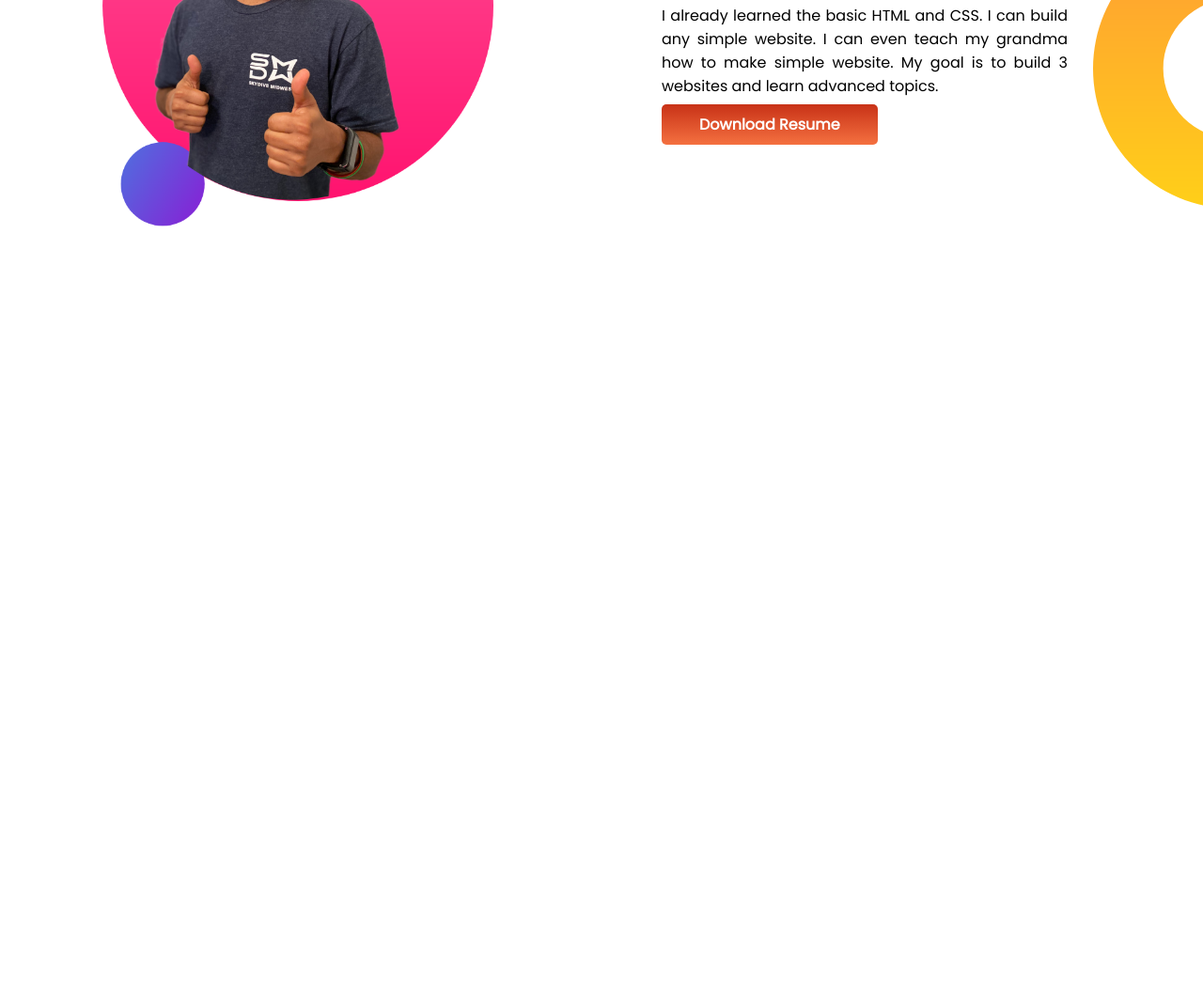
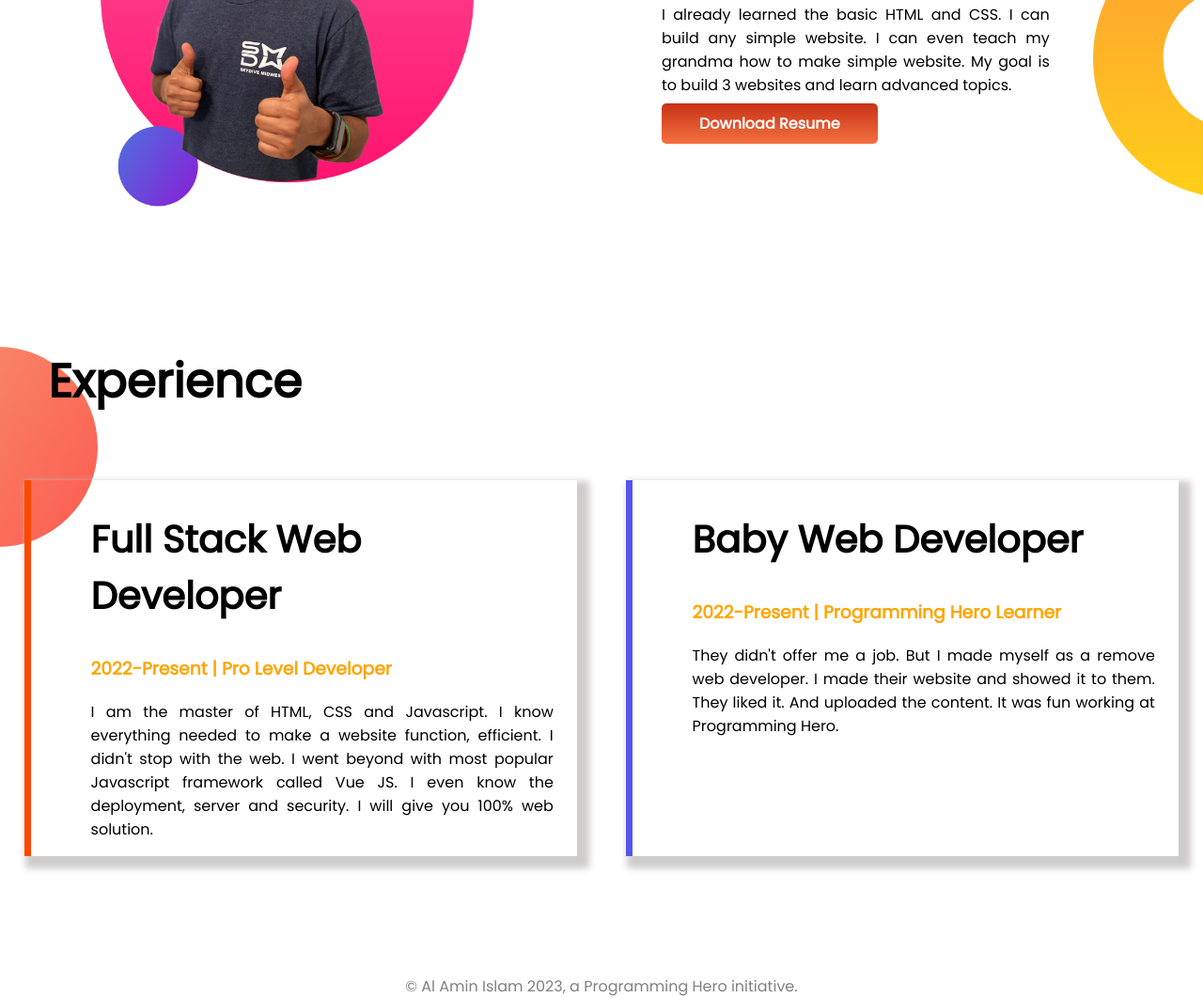
Before and after one commit to Al-Amin08/portfolio, a plain HTML site: page index.html in a window 1280 px wide. Shown: the part 766-1828 px from the top of the page at 94% size. Before the commit the page ends 1114 px from the top, so only its background shows below. Drawn offline with Linux system fonts and the light colour scheme.

Commit message:
final touch

```diff
--- a/index.html
+++ b/index.html
@@ -13,7 +13,7 @@
 </head>
 
 <body>
-    <section class="top-banner">
+    <section class="top-banner flexible">
         <div class="half-width">
             <h1>Welcome To</h1>
             <h1><span class="orange">Al Amin's</span> World!!! </h1>
@@ -31,7 +31,7 @@
 
 
 
-    <section class="side-banner">
+    <section class="side-banner flexible">
         <div class="half-width"><img src="images/jhankar2.png" alt=""></div>
         <div class="half-width">
             <h1>Dream Big</h1>
@@ -42,8 +42,45 @@
             <a class="link-button" href="" target="_blank">Download Resume</a>
 
         </div>
+    </section>
+
+    <section class="back-img">
+        <h1 style="padding-left: 4%;">Experience</h1>
+        <div class="flexible">
+            <div id="full-stack" class="half-width margin">
+                <h2>Full Stack Web Developer</h2>
+                <h3>2022-Present | Pro Level Developer</h3>
+
+                <p>I am the master of HTML, CSS and Javascript. I know everything needed to make a website function,
+                    efficient.
+                    I didn't stop with the web. I went beyond with most popular Javascript framework called Vue JS.
+                    I
+                    even
+                    know
+                    the deployment, server and security. I will give you 100% web solution.
+                </p>
+            </div>
+
+
+            <div id="baby" class="half-width third-section margin">
+                <h2>Baby Web Developer</h2>
+                <h3>2022-Present | Programming Hero Learner</h3>
+
+                <p>They didn't offer me a job. But I made myself as a remove web developer. I made their website and
+                    showed
+                    it to them. They liked it. And uploaded the content. It was fun working at Programming Hero.
+
+                </p>
+            </div>
+        </div>
+
+
+
+
+
 
     </section>
 </body>
+<footer>© Al Amin Islam 2023, a Programming Hero initiative.</footer>
 
 </html>
--- a/style.css
+++ b/style.css
@@ -11,7 +11,7 @@ h1 {
     color: orange;
 }
 
-section {
+.flexible {
     display: flex;
 
     padding-bottom: 100px;
@@ -55,3 +55,39 @@ section {
 p {
     text-align: justify;
 }
+
+.half-width {
+    padding-right: 2%;
+}
+
+.margin {
+    margin: 2%;
+    box-shadow: 7px 7px 7px 6px rgba(194, 191, 191, 0.807)
+}
+
+h2 {
+    font-size: 40px;
+}
+
+h3 {
+    color: orange;
+}
+
+.back-img {
+    background-image: url(images/exp-bg.png);
+    background-repeat: no-repeat;
+
+}
+
+#full-stack {
+    border-left: 7px solid rgb(255, 72, 0);
+}
+
+#baby {
+    border-left: 7px solid rgba(73, 73, 238, 0.93);
+}
+
+footer {
+    text-align: center;
+    color: grey;
+}
```
